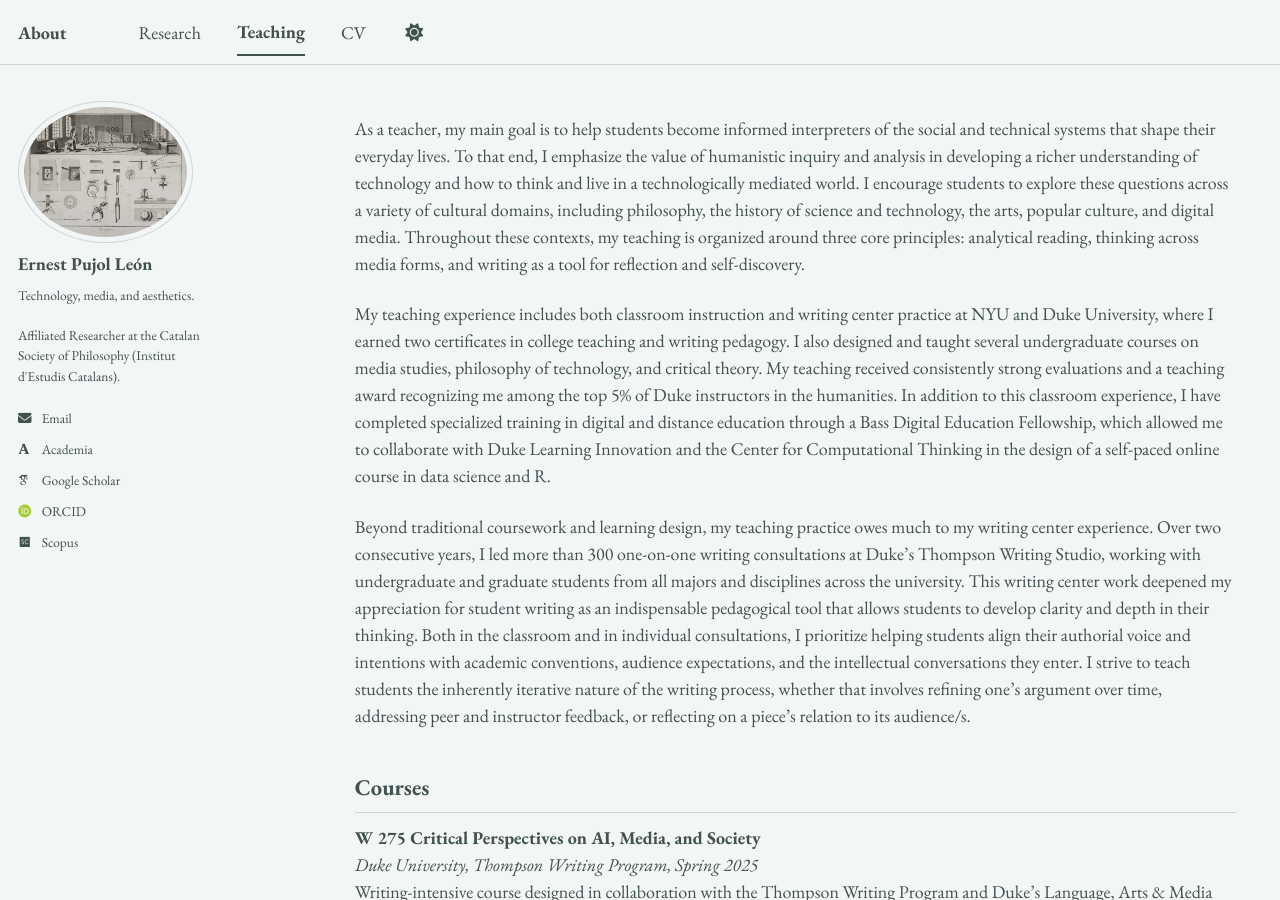
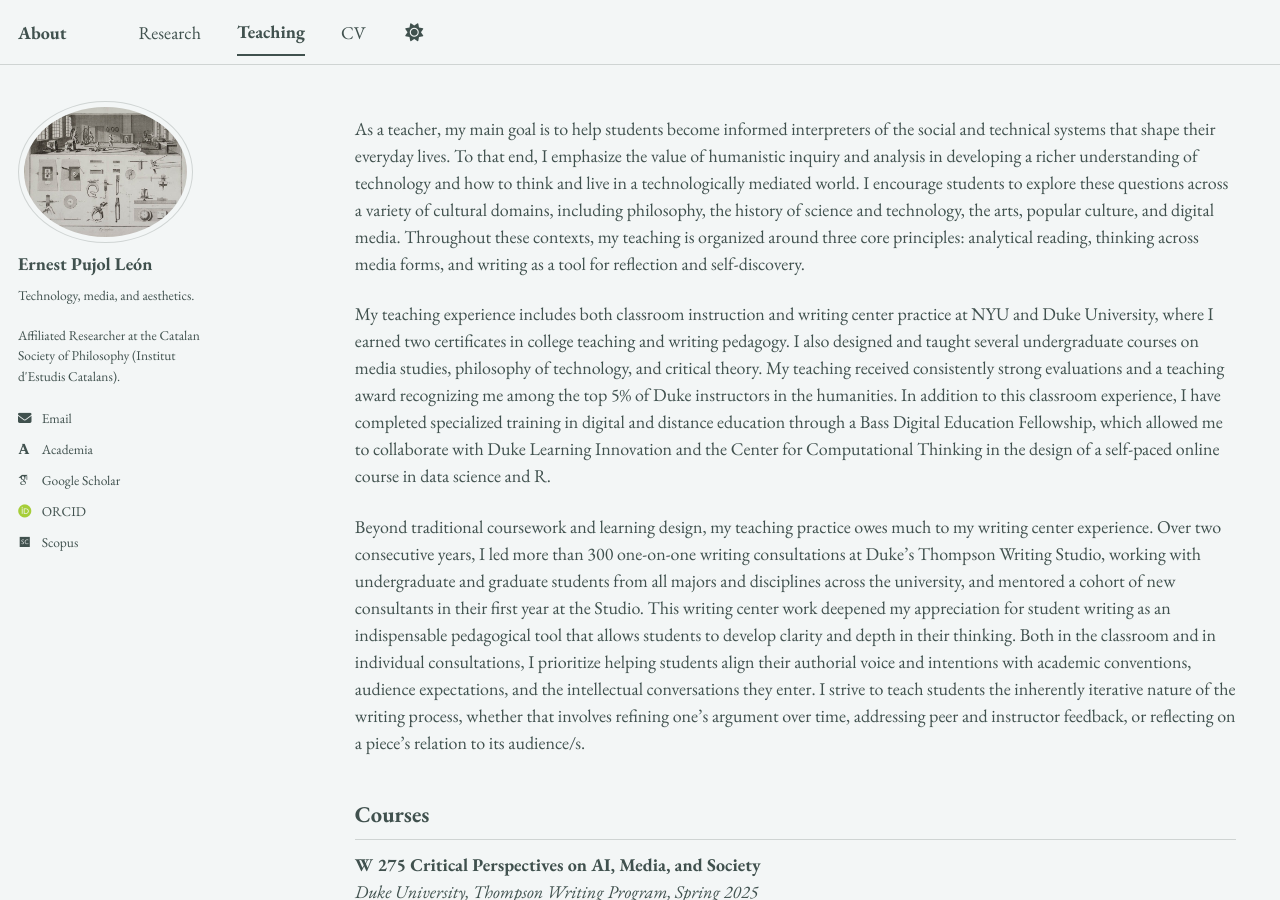
Before and after one commit to epujol90/epujol90.github.io, a Jekyll site: the page built from _pages/teaching.md, in a window 1280 px wide and 900 px high. Built offline with Jekyll 4.4.1, drawn with Linux system fonts in a browser that asks for light colours; some web fonts are replaced; a script bundle is joined from its source files by our own code; library files that are not in the unit come from our copies.

Commit message:
Update teaching.md

```diff
--- a/_pages/teaching.md
+++ b/_pages/teaching.md
@@ -9,7 +9,7 @@ As a teacher, my main goal is to help students become informed interpreters of t
 
 My teaching experience includes both classroom instruction and writing center practice at NYU and Duke University, where I earned two certificates in college teaching and writing pedagogy. I also designed and taught several undergraduate courses on media studies, philosophy of technology, and critical theory. My teaching received consistently strong evaluations and a teaching award recognizing me among the top 5% of Duke instructors in the humanities. In addition to this classroom experience, I have completed specialized training in digital and distance education through a Bass Digital Education Fellowship, which allowed me to collaborate with Duke Learning Innovation and the Center for Computational Thinking in the design of a self-paced online course in data science and R.
 
-Beyond traditional coursework and learning design, my teaching practice owes much to my writing center experience. Over two consecutive years, I led more than 300 one-on-one writing consultations at Duke's Thompson Writing Studio, working with undergraduate and graduate students from all majors and disciplines across the university. This writing center work deepened my appreciation for student writing as an indispensable pedagogical tool that allows students to develop clarity and depth in their thinking. Both in the classroom and in individual consultations, I prioritize helping students align their authorial voice and intentions with academic conventions, audience expectations, and the intellectual conversations they enter. I strive to teach students the inherently iterative nature of the writing process, whether that involves refining one's argument over time, addressing peer and instructor feedback, or reflecting on a piece’s relation to its audience/s.
+Beyond traditional coursework and learning design, my teaching practice owes much to my writing center experience. Over two consecutive years, I led more than 300 one-on-one writing consultations at Duke's Thompson Writing Studio, working with undergraduate and graduate students from all majors and disciplines across the university, and mentored a cohort of new consultants in their first year at the Studio. This writing center work deepened my appreciation for student writing as an indispensable pedagogical tool that allows students to develop clarity and depth in their thinking. Both in the classroom and in individual consultations, I prioritize helping students align their authorial voice and intentions with academic conventions, audience expectations, and the intellectual conversations they enter. I strive to teach students the inherently iterative nature of the writing process, whether that involves refining one's argument over time, addressing peer and instructor feedback, or reflecting on a piece’s relation to its audience/s.
 
 
 ## Courses
```
